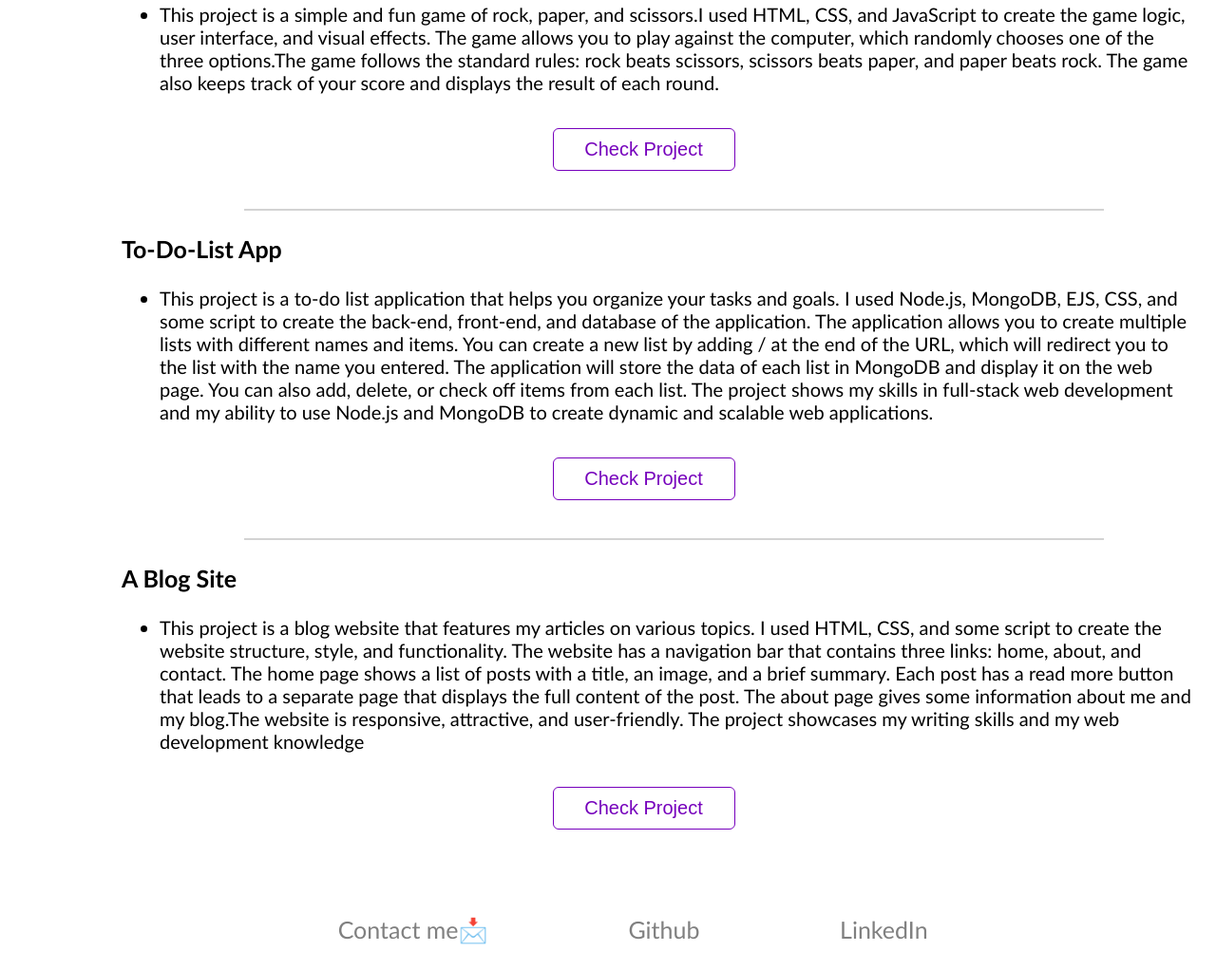
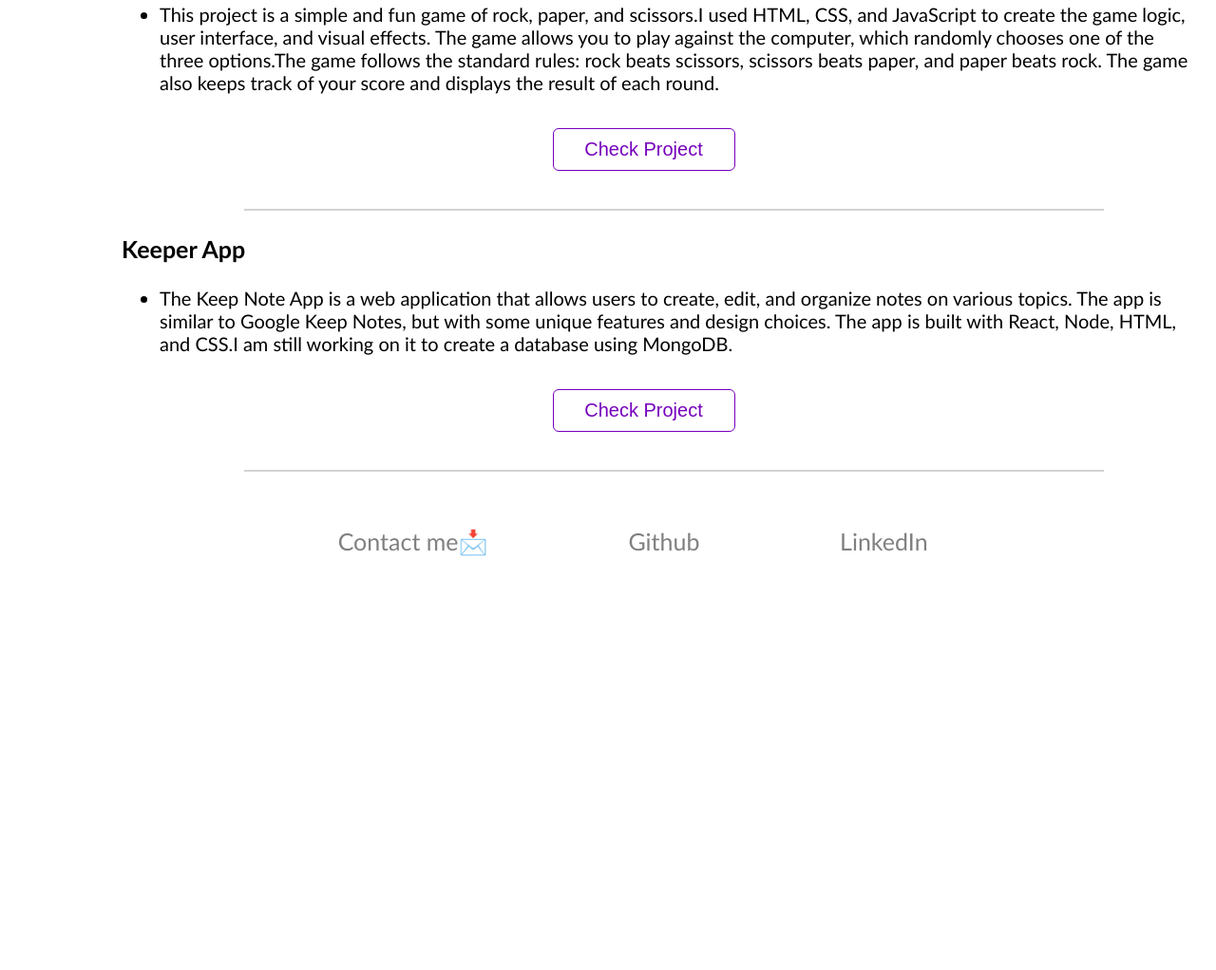
Before and after one commit to kuruvapavani/portfolio, a plain HTML site: page index.html in a window 1280 px wide. Shown: the part 2549-3571 px from the top of the page at 95% size. After the commit the page ends 3162 px from the top, so only its background shows below. Drawn offline with Linux system fonts and the light colour scheme; a script that the page names is missing.

Commit message:
Update projects

```diff
--- a/index.html
+++ b/index.html
@@ -137,6 +137,17 @@
           </div>
           <hr>
           <div class="project-card">
+            <h3>Keeper App</h3>
+            <ul>
+              <li> The Keep Note App is a web application that allows users to create, edit, and organize notes on various topics. The app is similar to Google Keep Notes, but with some unique features and design choices. The app is built with React, Node, HTML, and CSS.I am still working on it to create a database using MongoDB.</li>
+            </ul>
+            <div class="btn">
+              <a href="https://x7lvlt.csb.app/" target="_blank"><button id="recommend_btn">Check Project</button></a>
+            </div>
+          </div>
+          <hr>
+
+<!--           <div class="project-card">
             <h3>To-Do-List App</h3>
             <ul>
               <li> This project is a to-do list application that helps you organize your tasks and goals. I used Node.js, MongoDB, EJS, CSS, and some script to create the back-end, front-end, and database of the application. The application allows you to create multiple lists with different names and items. You can create a new list by adding /<listname> at the end of the URL, which will redirect you to the list with the name you entered. The application will store the data of each list in MongoDB and display it on the web page. You can also add, delete, or check off items from each list. The project shows my skills in full-stack web development and my ability to use Node.js and MongoDB to create dynamic and scalable web applications.</li>
@@ -154,7 +165,7 @@
             <div class="btn">
               <a href="" target="_blank"><button id="recommend_btn">Check Project</button></a>
             </div>
-          </div>
+          </div> -->
     </div>
     </section>
     <div style="clear:both;"></div>
```
